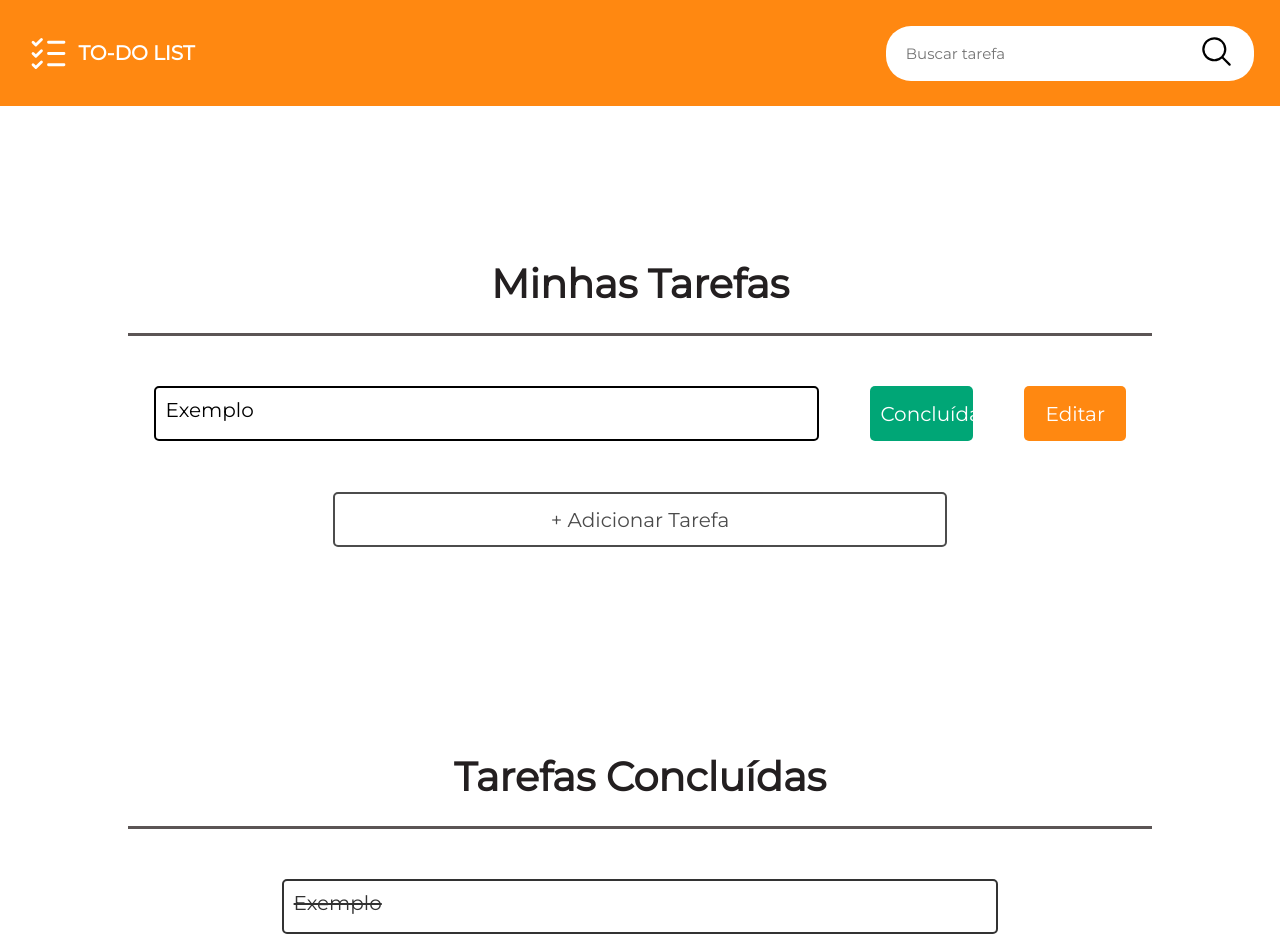
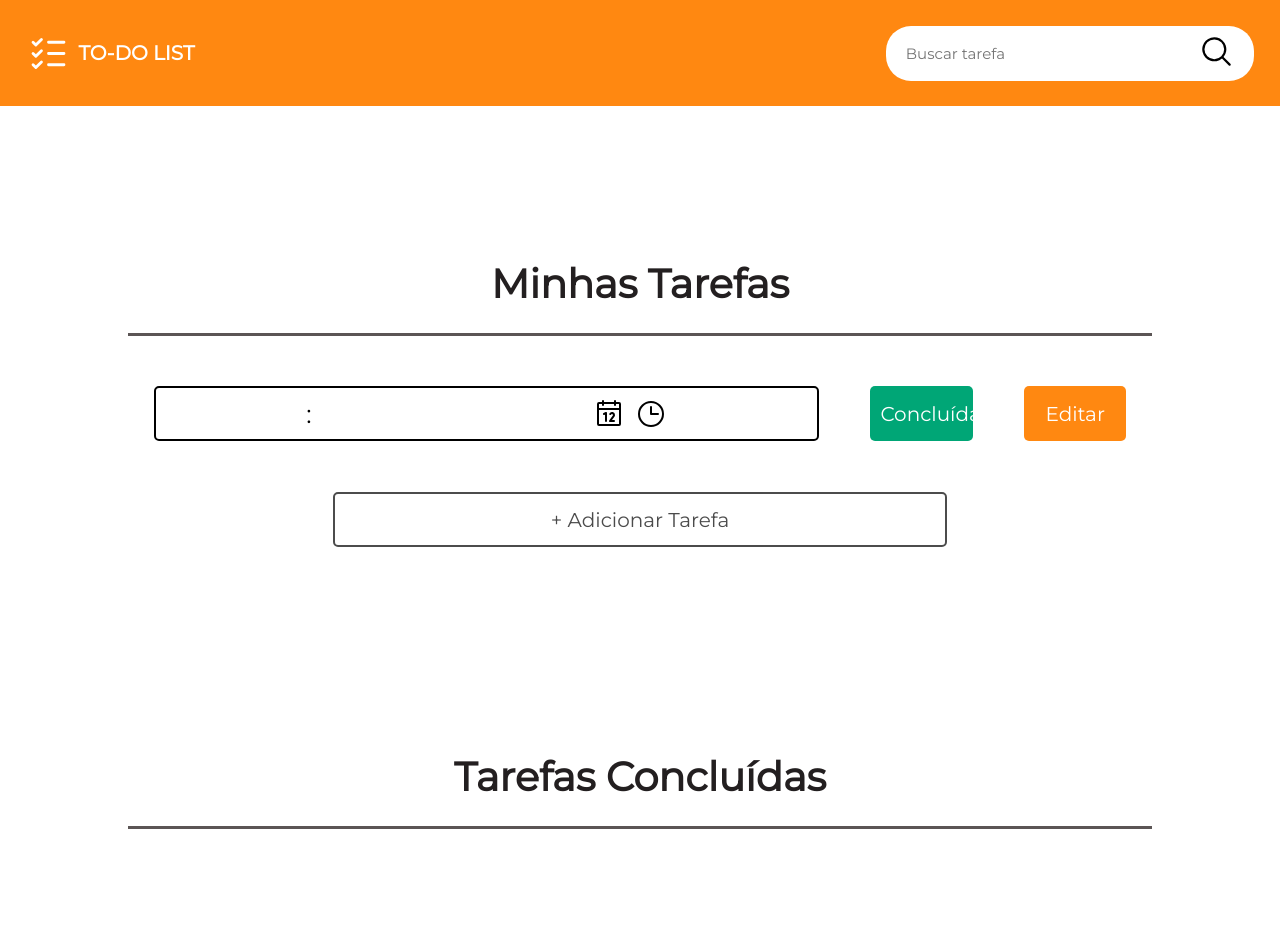
Before and after one commit to laisamarcelino/to-do-list, a React (Vite) app: page / in a window 1280 px wide. Shown: the top 952 px of the page. Built offline with nearby package versions, Linux system fonts and the light colour scheme.

Commit message:
update: correcao do arquivo

```diff
--- a/src/components/common/NewTask/NewTask.jsx
+++ b/src/components/common/NewTask/NewTask.jsx
@@ -1,10 +1,27 @@
 import styled from "styled-components";
+import calendar from "/calendar.svg";
+import clock from "/clock.svg";
 
-const NewTask = ({ texto, variant}) => {
+const NewTask = ({ variant, title, date, time, description}) => {
   return (
     <>
-      {variant == "task-todo" && <TodoDiv >{texto} </TodoDiv>}
-      {variant == "task-done" && <DoneDiv >{texto}</DoneDiv>}
+      {variant == "task-todo" && (
+        <TodoDiv>
+          <div>
+            {title}: {description}
+          </div>
+          <section className="align-section">
+            <div className="align-icon">
+              <img src={calendar} alt="icone de tarefas feitas, logo do site" />
+              {date}
+            </div>
+            <div className="align-icon">
+              <img src={clock} alt="icone de tarefas feitas, logo do site" />
+              {time}
+            </div>
+          </section>
+        </TodoDiv>
+      )}
     </>
   );
 };
@@ -15,20 +32,27 @@ const StyleNewTask = styled.div`
   border: solid 2px black;
   border-radius: 5px;
   padding: 10px;
-  font-size: 20px;
+  font-size: 25px;
   margin-bottom: 2%;
   font-family: "Montserrat", sans-serif;
   color: ${(props) => props.theme.black};
-  background-color: transparent;
   width: 65%;
   height: 55px;
+  align-items: center;
+  display: flex;
+  justify-content: space-around;
+
+  .align-icon {
+    display: flex;
+    align-items: center;
+    font-size: small;
+    gap: 5px;
+  }
+
+  .align-section {
+    gap: 10px;
+  }
 `;
-
 const TodoDiv = styled(StyleNewTask)`
-
+  background-color: transparent;
 `;
-const DoneDiv = styled(StyleNewTask)`
-  opacity: 0.8;
-  text-decoration: line-through;
-  width: 70%;
-`;
```
